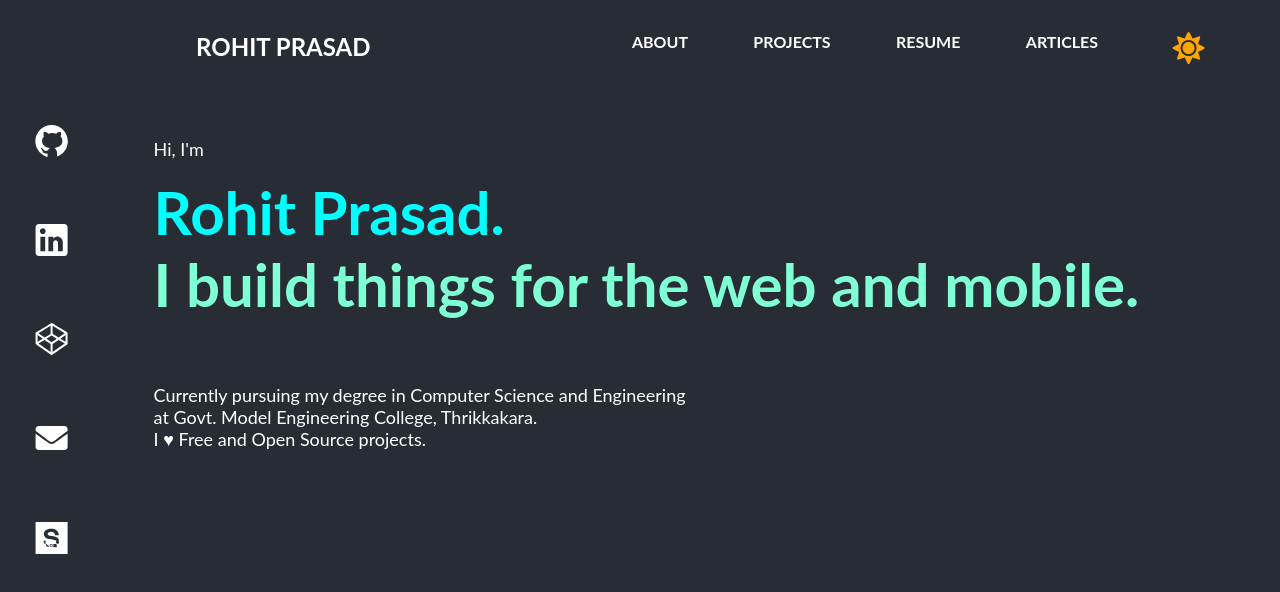
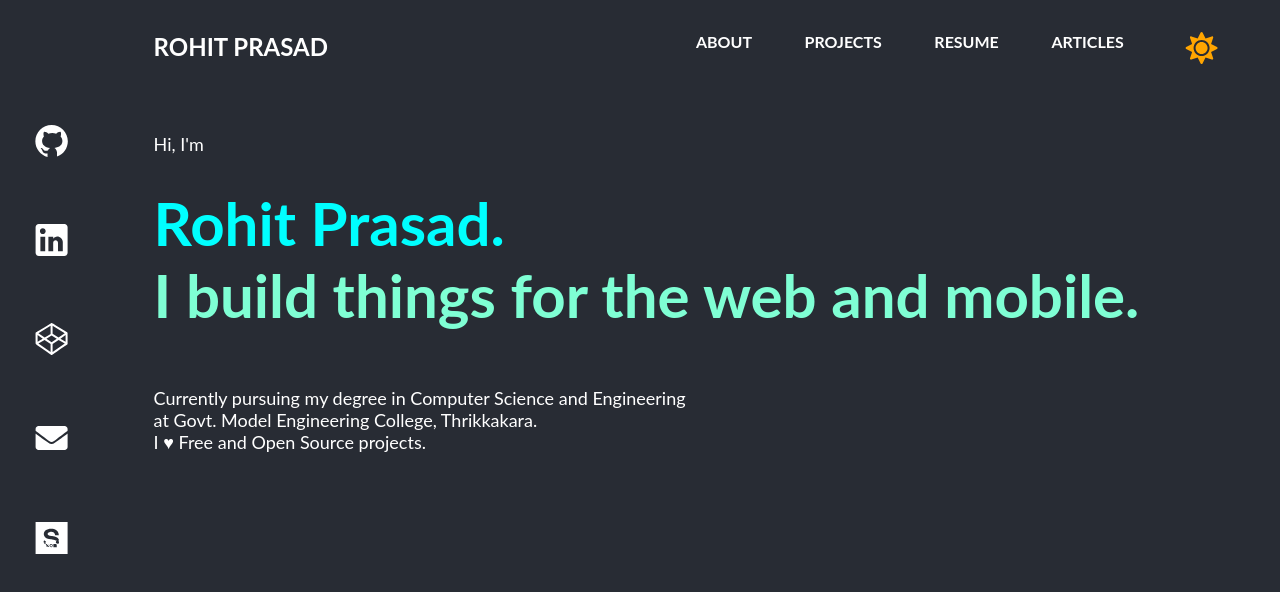
Before and after one commit to Maskedman99/mywebsite, a React (Create React App) app: page / in a window 1280 px wide. Shown: the top 592 px of the page. Built offline with nearby package versions, Linux system fonts and the light colour scheme.

Commit message:
align texts

```diff
--- a/src/css/App.css
+++ b/src/css/App.css
@@ -37,6 +37,8 @@
   font-size: x-large;
   text-decoration: none;
   flex-grow: 1;
+  text-align: start;
+  margin-left: 12vw;
   cursor: pointer;
 }
 
--- a/src/css/Main.css
+++ b/src/css/Main.css
@@ -8,13 +8,14 @@
 
 .App-main-text-container {
   margin: 6vw;
+  margin-top: 9vh;
   font-size: 18px;
   cursor: default;
 }
 
 .App-main-section {
-  margin-top: 2vh;
-  margin-bottom: 8vh;
+  margin-top: 4vh;
+  margin-bottom: 7vh;
 }
 
 .App-main-title {
```
